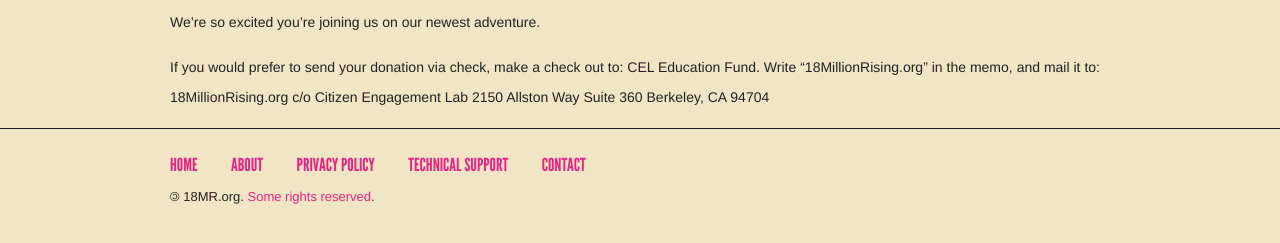
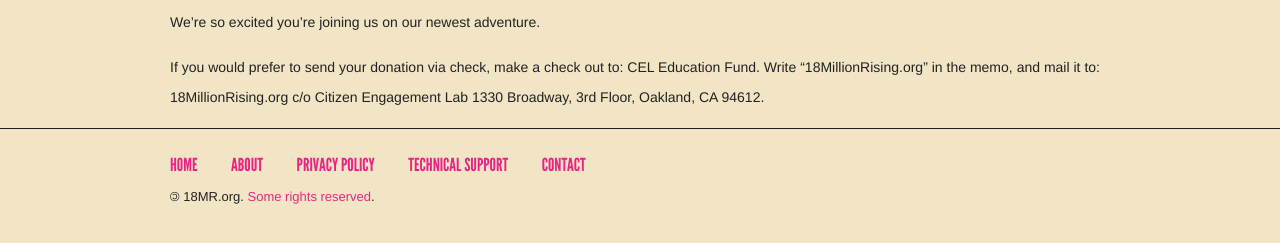
Before and after one commit to 18mr/action, a Jekyll site: the page built from _posts/2015-09-23-votervox.md, in a window 1280 px wide. Shown: the part 651-894 px from the top of the page. Built offline with Jekyll 4.4.1, drawn with Linux system fonts in a browser that asks for light colours; a script that is not in the unit is left out.

Commit message:
updated mailing address

```diff
--- a/_posts/2015-09-23-votervox.md
+++ b/_posts/2015-09-23-votervox.md
@@ -16,7 +16,7 @@
 
 We’re so excited you’re joining us on our newest adventure.
 
-If you would prefer to send your donation via check, make a check out to: CEL Education Fund. Write "18MillionRising.org" in the memo, and mail it to: 18MillionRising.org c/o Citizen Engagement Lab 2150 Allston Way Suite 360 Berkeley, CA 94704
+If you would prefer to send your donation via check, make a check out to: CEL Education Fund. Write "18MillionRising.org" in the memo, and mail it to: 18MillionRising.org c/o Citizen Engagement Lab 1330 Broadway, 3rd Floor, Oakland, CA 94612.
 
 <script>window.yepnope || document.write('<script src="https://actionnetwork.org/includes/js/yepnope154-min.js"><\/script>');</script>
 <script src='https://actionnetwork.org/widgets/v2/fundraising/support-votervox?format=js&source=widget&css=whitelabel'></script><div id='can-fundraising-area-support-votervox' style='width: 100%'><!-- this div is the target for our HTML insertion --></div>
```
